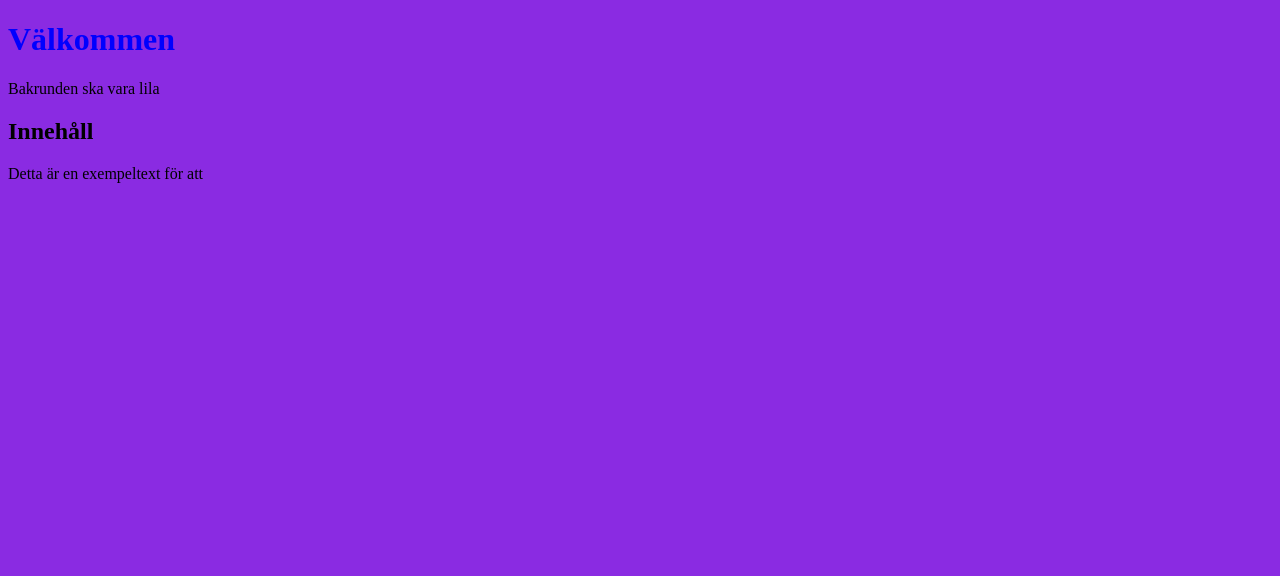
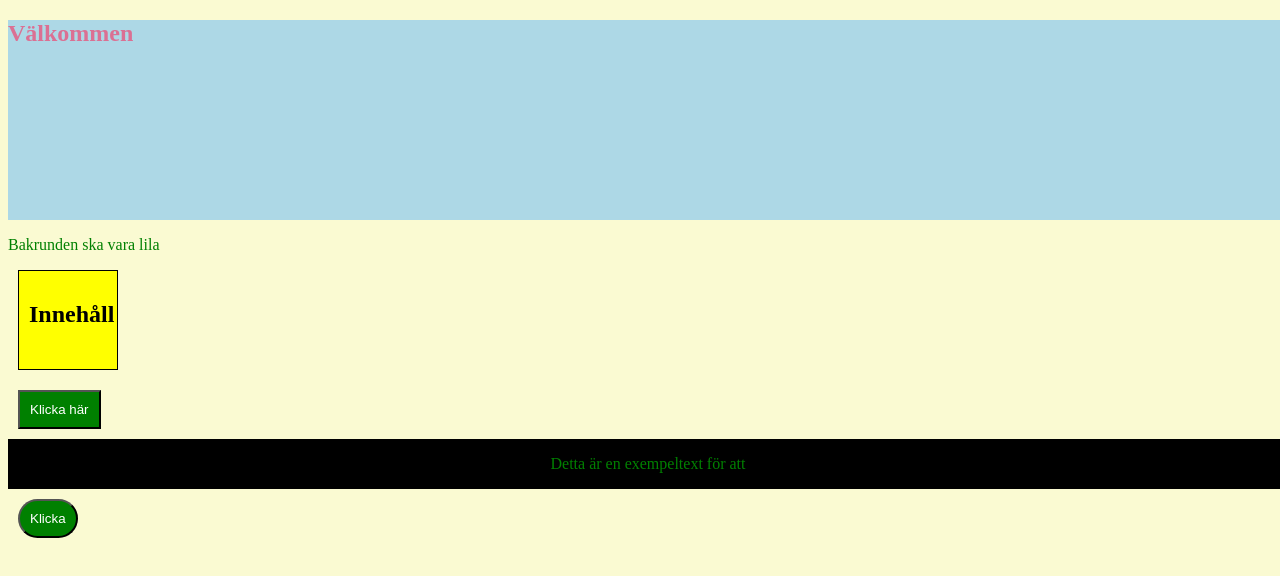
Before and after one commit to Joanna-nelien/-va-css, a plain HTML site: page index.html in a window 1280 px wide. Drawn offline with Linux system fonts and the light colour scheme.

Commit message:
lektion 1 fm

```diff
--- a/css/style.css
+++ b/css/style.css
@@ -1,6 +1,51 @@
+* {
+    /** box-sizing: border-box räknar med border, padding, margin i din width och higth */
+    /** content-box räknar inte med border, padding, margin i din width och higth */
+    box-sizing: border-box;
+}
+
 body {
-    background-color: blueviolet;
+    background-color: lightgoldenrodyellow;
+    width: 100vw;
+    height: 100vh;
 }
 h1 {
-    color: blue;
+    color: black;
 }
+p {
+    color: green;
+}
+.title {
+    color: palevioletred;
+}
+section {
+    background-color: lightblue;
+    height: 25%;
+}
+.container {
+    background-color: black;
+    display: flex;
+    justify-content: center;
+    align-items: center;
+    height: 100%;
+}
+
+.presentation {
+    background-color: yellow;
+    width: 100px;
+    height: 100px;
+    padding: 10px;
+    margin: 10px;
+    border: 1px solid black;
+}
+
+.button {
+    background-color: green;
+    margin: 10px;
+    padding: 10px;
+    color: white;
+
+}
+.round {
+    border-radius: 50px;
+}
--- a/index.html
+++ b/index.html
@@ -7,13 +7,22 @@
     <title>Document</title>
 </head>
 <body>
-<header>
-     <h1>Välkommen</h1>
-    <p>Bakrunden ska vara lila</p>
-</header>
-    <main>
-        <h2>Innehåll</h2>
+<section>
+        <h1 class="title"> Välkommen</h1>
+</section>
+     <p>Bakrunden ska vara lila</p>
+<main>
+<section class="presentation">
+        <h1> Innehåll</h1>
+</section>
+
+<button class="button">Klicka här</button>
+
+<section class="container">
         <p>Detta är en exempeltext för att</p>
-    </main>
+</section>
+<button class="button round"> Klicka </button>
+
+</main>
 </body>
 </html>
```
